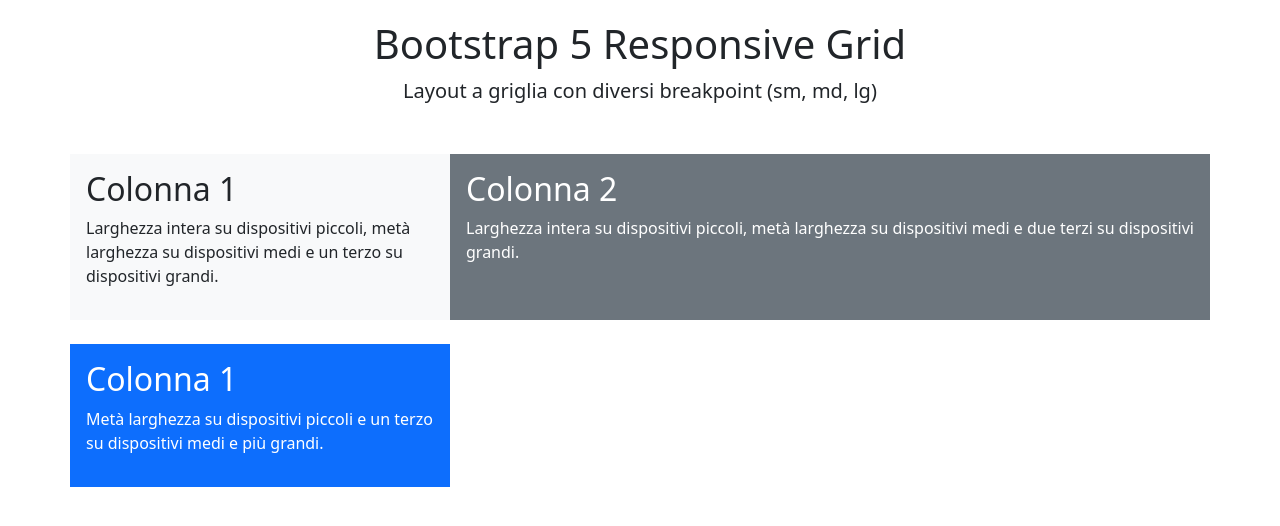
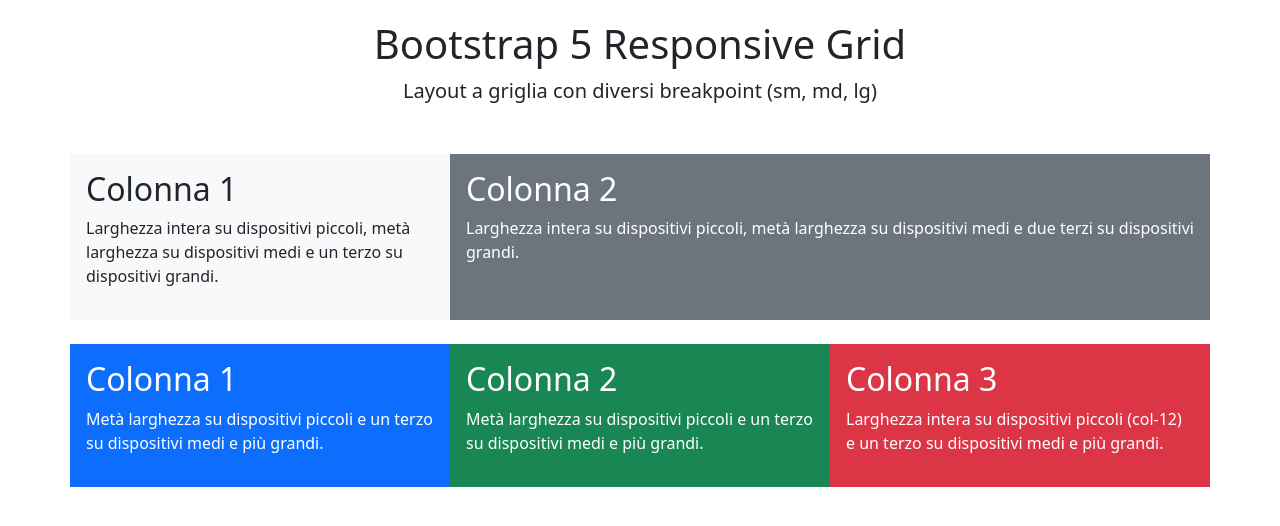
Before and after one commit to JuriPatacchiola/tmlcss-bootstrap-layout, a plain HTML site: page index.html in a window 1280 px wide. Drawn offline with nearby package versions, Linux system fonts and the light colour scheme.

Commit message:
add the ather tow col

```diff
--- a/index.html
+++ b/index.html
@@ -34,6 +34,17 @@
             <p class="medium">Metà larghezza su dispositivi piccoli e un terzo su dispositivi medi e più grandi.</p>
         </div>
 
+        <div class="col-12 col-sm-6 col-md-4 p-3 text-white bg-success">
+            <h2>Colonna 2</h2>
+            <p class="medium">Metà larghezza su dispositivi piccoli e un terzo su dispositivi medi e più grandi.</p>
+        </div>
+
+        <div class="col-12 col-md-4 p-3 text-white bg-danger">
+            <h2>Colonna 3</h2>
+            <p class="medium">Larghezza intera su dispositivi piccoli (col-12) e un terzo su dispositivi medi e più grandi.</p>
+        </div>
+    </div>
+
     <script src="https://cdn.jsdelivr.net/npm/bootstrap@5.3.8/dist/js/bootstrap.bundle.min.js" integrity="sha384-FKyoEForCGlyvwx9Hj09JcYn3nv7wiPVlz7YYwJrWVcXK/BmnVDxM+D2scQbITxI" crossorigin="anonymous"></script>
   </body>
 </html>
```
